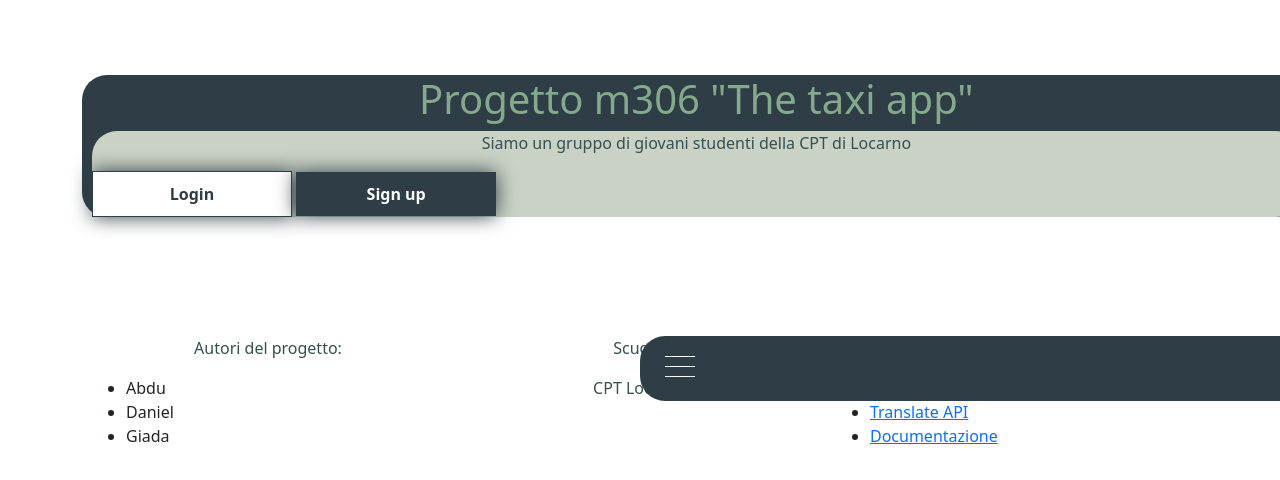
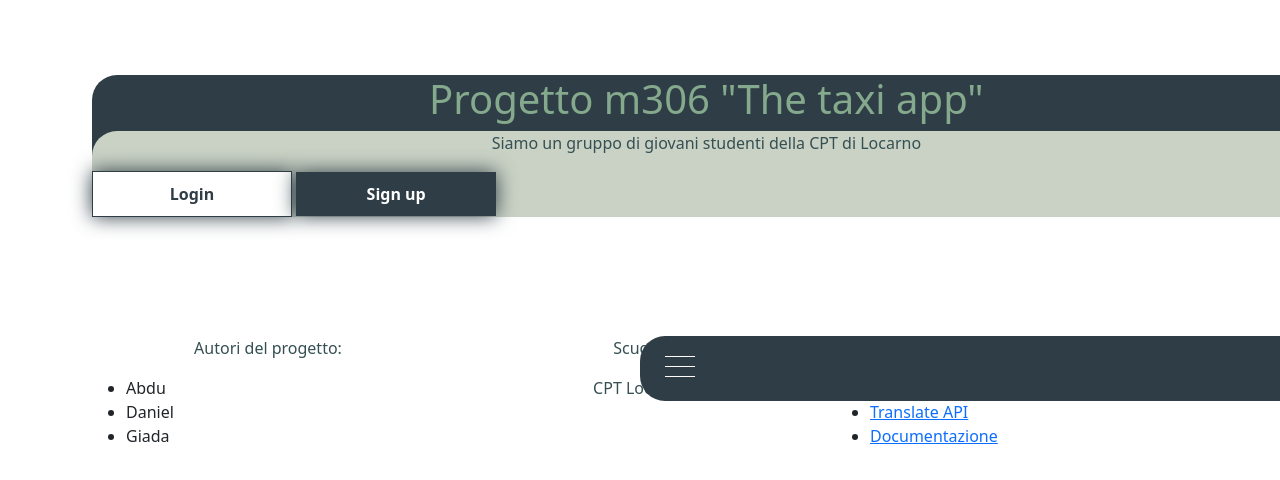
Before and after one commit to giada-pintos/progetto_m306, a plain HTML site: page index.html in a window 1280 px wide. Drawn offline with nearby package versions, Linux system fonts and the light colour scheme.

Commit message:
fix_margin

```diff
--- a/src/css/style.css
+++ b/src/css/style.css
@@ -38,8 +38,6 @@ p {
 }
 
 .block {
-    margin-left: 10px;
-    margin-right: 10px;
     background-color: #cad2c5;
     border-radius: 25px;
 }
@@ -49,6 +47,7 @@ p {
 }
 
 .content {
+    margin-left: 10px;
     position: absolute;
     top: 65px;
 }
```
